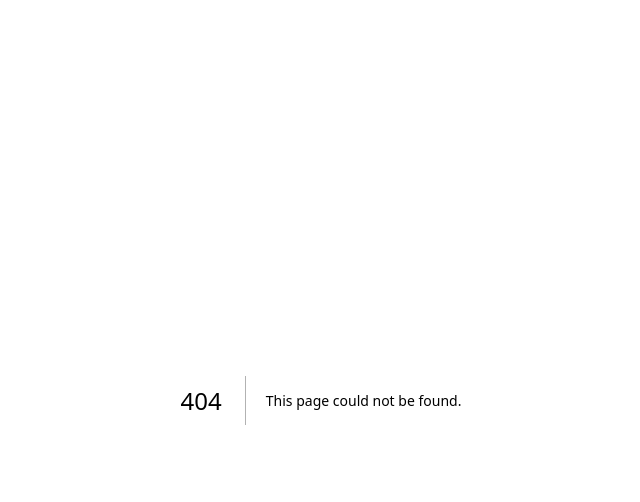
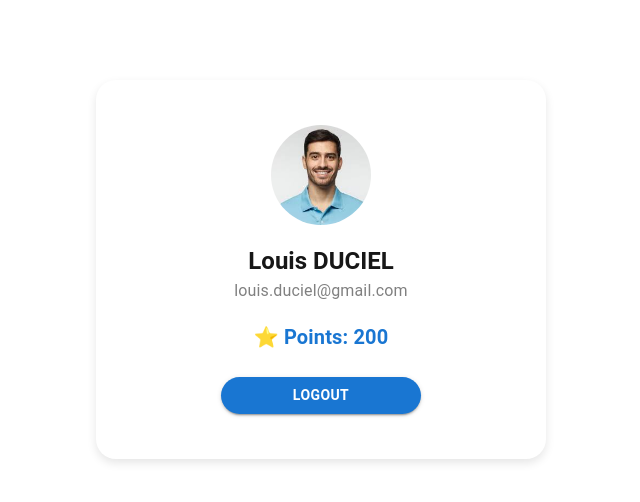
Before and after one commit to Celina-cbn/skillhub-frontend, a Next.js app in the folder skillhub/: page /profil in a window 1280 px wide. Before the commit this address had no page. Shown: the top 502 px of the page, without its empty margins (319-959 px from the left). Built offline with nearby package versions, Linux system fonts and the light colour scheme.

Commit message:
page profil

```diff
--- /dev/null
+++ b/skillhub/src/app/profil/page.tsx
@@ -0,0 +1,64 @@
+import React from 'react';
+import { Box, Typography, Button, Avatar, Grid2 } from '@mui/material';
+
+const userProfile = {
+  name: 'Louis DUCIEL',
+  email: 'louis.duciel@gmail.com',
+  profilePicture: '/images/profile.jpg',
+  points: 200
+};
+
+const Profile = () => {
+  return (
+    <Grid2
+        sx={{
+            display: 'flex',
+            flexDirection: 'column',
+            alignItems: 'center',
+            justifyContent: 'center',
+            backgroundColor: '#fff'
+        }}
+    >
+<Box
+    sx={{
+        marginTop: '80px',
+        display: 'flex',
+        flexDirection: 'column',
+        alignItems: 'center',
+        justifyContent: 'center',
+        width: '50%',
+        maxWidth: 450,
+        padding: '45px',
+        borderRadius: '20px',
+        boxShadow: '0px 4px 10px rgba(0, 0, 0, 0.1)'
+    }}
+>
+
+        <Avatar
+            alt="user photo"
+            src="/images/louis.jpeg"
+            sx={{ width: 100, height: 100 }}
+        />
+
+      <Typography variant="h5" fontWeight="bold" sx={{ marginTop: '20px' }}>{userProfile.name}</Typography>
+      <Typography variant="subtitle1" color="gray">{userProfile.email}</Typography>
+
+      <Typography variant="h6" sx={{ marginTop: 2, color: '#1976D2', fontWeight: 'bold' }}>
+        ⭐ Points: {userProfile.points}
+      </Typography>
+
+      <Button
+        variant="contained"
+        sx={{ marginTop: 3, borderRadius: '20px', width: '200px',
+            cursor: 'pointer', fontWeight: 'bold'
+         }}
+      >
+        Logout
+      </Button>
+
+    </Box>
+    </Grid2>
+  );
+};
+
+export default Profile;
```
Also changed, not shown: skillhub/public/images/louis.jpeg (added).
